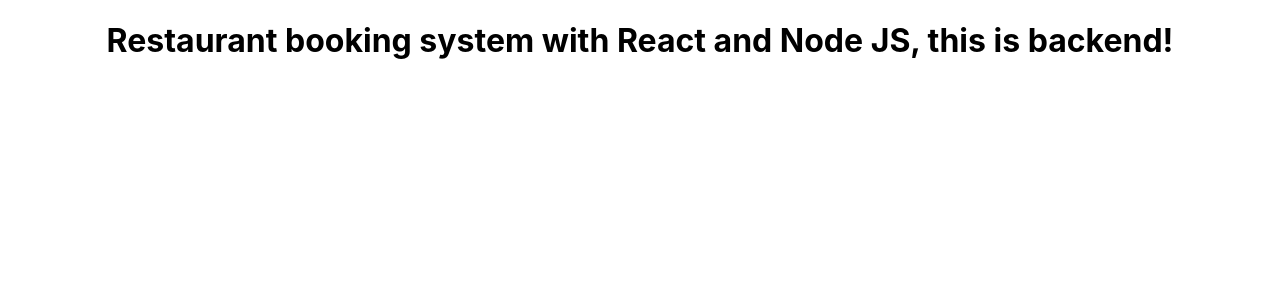
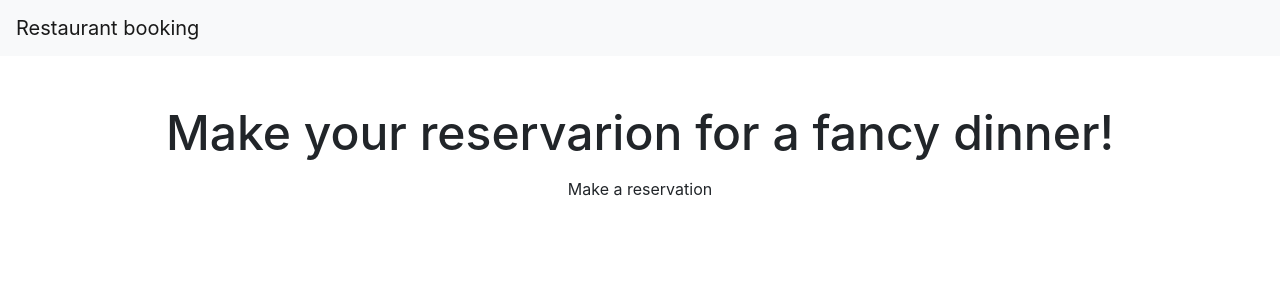
Before and after one commit to sourmondays/restaurantBooking, a React (Create React App) app: page /booking in a window 1280 px wide. Shown: the top 300 px of the page. Built offline with nearby package versions, Linux system fonts and the light colour scheme.

Commit message:
Simple routing and start on React part

```diff
--- a/src/App.css
+++ /dev/null
@@ -1,38 +0,0 @@
-.App {
-  text-align: center;
-}
-
-.App-logo {
-  height: 40vmin;
-  pointer-events: none;
-}
-
-@media (prefers-reduced-motion: no-preference) {
-  .App-logo {
-    animation: App-logo-spin infinite 20s linear;
-  }
-}
-
-.App-header {
-  background-color: #282c34;
-  min-height: 100vh;
-  display: flex;
-  flex-direction: column;
-  align-items: center;
-  justify-content: center;
-  font-size: calc(10px + 2vmin);
-  color: white;
-}
-
-.App-link {
-  color: #61dafb;
-}
-
-@keyframes App-logo-spin {
-  from {
-    transform: rotate(0deg);
-  }
-  to {
-    transform: rotate(360deg);
-  }
-}
--- a/src/App.js
+++ b/src/App.js
@@ -1,13 +1,19 @@
-import React from "react";
-import logo from "./logo.svg";
-import "./App.css";
+import React, { useState } from "react";
+
+import Navbar from "./components/Navbar"
+import Main from "./components/Main"
+import Booking from "./components/Booking"
+import ThankYou from "./components/ThankYou"
 
 function App() {
+  const [page, setPage] = useState(0);
+
   return (
-    <div className="App">
-      <h1>
-        Restaurant booking system with React and Node JS, this is backend!
-      </h1>
+    <div>
+      <Navbar setPage={setPage} />
+      {page === 0 ? <Main setPage={setPage} /> : null}
+      {page === 1 ? <Booking setPage={setPage} /> : null}
+      {page === 2 ? <ThankYou /> : null}
     </div>
   );
 }
--- /dev/null
+++ b/src/components/Booking.js
@@ -0,0 +1,11 @@
+import React from 'react';
+
+const Booking = _ => {
+    return (
+        <div className="text-center align-items-center mt-5">
+            <h1>Make a reservation</h1>
+        </div>
+    )
+}
+
+export default Booking;
--- /dev/null
+++ b/src/components/Main.js
@@ -0,0 +1,24 @@
+import React from 'react';
+import { Row, Col, Button } from "reactstrap";
+
+const Main = props => {
+    return (
+        <div>
+            <Row noGutters className="text-center align-items-center mt-5">
+                <Col>
+                    <h4 className="restaurant-header">Make your reservarion for a fancy dinner!</h4>
+                </Col>
+
+            </Row>
+            <Row noGutters className="justify-content-center">
+                <Button color="none" className="make-reservation-btn" onClick={_ => {
+                    props.setPage(1)
+                }}>
+                    Make a reservation
+                </Button>
+            </Row>
+        </div>
+    )
+}
+
+export default Main;
--- /dev/null
+++ b/src/components/Navbar.js
@@ -0,0 +1,19 @@
+import React from 'react';
+
+import { Navbar, NavbarBrand } from "reactstrap";
+
+
+export default props => {
+    return (
+        <div>
+            <Navbar color="light" light expand="md">
+                <NavbarBrand className="navbar-header" onClick={_ => {
+                    props.setPage(0);
+                }}>
+                    Restaurant booking
+            </NavbarBrand>
+            </Navbar>
+        </div>
+    )
+
+}
--- /dev/null
+++ b/src/components/ThankYou.js
@@ -0,0 +1,11 @@
+import React from 'react';
+
+const ThankYou = _ => {
+    return (
+        <div>
+            <h1>Thanks, see you tonight</h1>
+        </div>
+    )
+}
+
+export default ThankYou;
--- a/src/index.js
+++ b/src/index.js
@@ -1,6 +1,8 @@
 import React from 'react';
 import ReactDOM from 'react-dom';
-import './index.css';
+import '../node_modules/bootstrap/dist/css/bootstrap.min.css';
+
+import './style/index.css';
 import App from './App';
 import * as serviceWorker from './serviceWorker';
 
--- a/src/index.css
+++ b/src/style/index.css
@@ -5,9 +5,21 @@ body {
     sans-serif;
   -webkit-font-smoothing: antialiased;
   -moz-osx-font-smoothing: grayscale;
+
 }
 
-code {
-  font-family: source-code-pro, Menlo, Monaco, Consolas, 'Courier New',
-    monospace;
+.navbar-header {
+  cursor: pointer;
 }
+
+.restaurant-header {
+    font-size: 3rem;
+}
+
+@media (min-width: 768px) {
+
+}
+
+@media (min-width: 992px) {
+
+}
```
Also changed, not shown: src/logo.svg (deleted).
